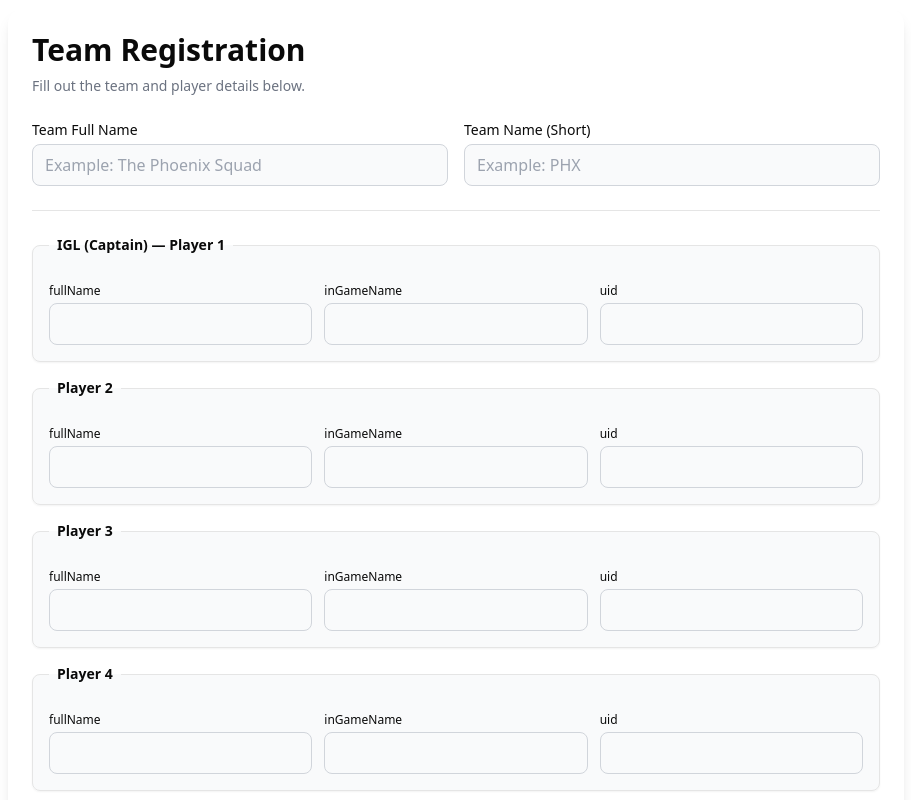
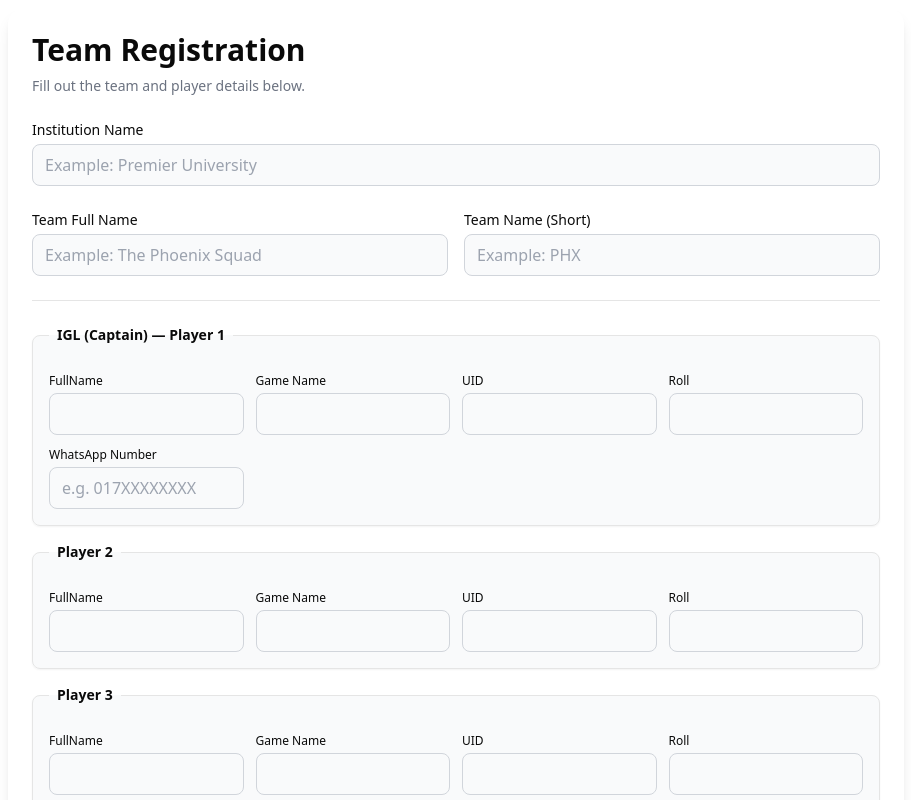
Before and after one commit to Hamed18/Go-On, a React (Vite) app in the folder FRONTEND/: page /enroll in a window 1280 px wide. Shown: the part 480-1280 px from the top of the page, without its empty margins (184-1095 px from the left). Built offline with nearby package versions, Linux system fonts and the light colour scheme.

Commit message:
updated registration

```diff
--- a/FRONTEND/src/Pages/Enroll/TeamRegistrationForm.jsx
+++ b/FRONTEND/src/Pages/Enroll/TeamRegistrationForm.jsx
@@ -6,7 +6,8 @@ import { motion } from "framer-motion";
 import { fadeIn } from "../../utils/motion";
 
 export default function TeamRegistrationForm() {
-  const initialPlayer = { fullName: "", inGameName: "", uid: "" };
+  const initialPlayer = { fullName: "", inGameName: "", uid: "", roll: "" };
+  const [institution, setInstitution] = useState("");
   const [teamFullName, setTeamFullName] = useState("");
   const [teamShortName, setTeamShortName] = useState("");
   const [players, setPlayers] = useState(Array(5).fill({ ...initialPlayer }));
@@ -29,14 +30,21 @@ export default function TeamRegistrationForm() {
 
   function validate() {
     const err = {};
+    if (!institution.trim()) err.institution = "Institution name is required.";
     if (!teamFullName.trim()) err.teamFullName = "Team full name is required.";
     if (!teamShortName.trim()) err.teamShortName = "Team short name is required.";
+
     players.forEach((p, i) => {
       const base = `player${i + 1}`;
       if (!p.fullName.trim()) err[`${base}_fullName`] = "Full name required.";
       if (!p.inGameName.trim()) err[`${base}_inGameName`] = "In-game name required.";
       if (!p.uid.trim()) err[`${base}_uid`] = "In-game UID required.";
+      if (!p.roll.trim()) err[`${base}_roll`] = "Roll is required.";
+      if (i === 0 && !p.whatsapp?.trim()) err[`${base}_whatsapp`] = "WhatsApp number required.";
+      if (i === 0 && p.whatsapp && !/^\d{10,15}$/.test(p.whatsapp))
+        err[`${base}_whatsapp`] = "Invalid WhatsApp number.";
     });
+
     setErrors(err);
     return Object.keys(err).length === 0;
   }
@@ -47,6 +55,7 @@ export default function TeamRegistrationForm() {
     if (!validate()) return;
 
     const payload = {
+      institution,
       teamFullName,
       teamShortName,
       players: players.map((p, i) => ({
@@ -67,6 +76,7 @@ export default function TeamRegistrationForm() {
         setServerMessage({ type: "success", text: "Team registered successfully!" });
 
         // Reset form
+        setInstitution("");
         setTeamFullName("");
         setTeamShortName("");
         setPlayers(Array(5).fill({ ...initialPlayer }));
@@ -88,14 +98,13 @@ export default function TeamRegistrationForm() {
 
   return (
     <>
-        {/* First Banner Section */}
+      {/* First Banner Section */}
       <motion.section
         variants={fadeIn("up", 0.7)}
         initial="hidden"
         whileInView="show"
         className="relative bg-indigo-700 text-white text-center px-6 py-16 rounded-2xl shadow-md sm:mb-12 md:mb-16 overflow-hidden"
       >
-        {/* Background Gaming Image */}
         <motion.div
           variants={fadeIn("up", 0.71)}
           className="absolute inset-0 opacity-20"
@@ -112,7 +121,6 @@ export default function TeamRegistrationForm() {
           />
         </motion.div>
 
-        {/* Content */}
         <motion.div
           variants={fadeIn("up", 0.72)}
           initial="hidden"
@@ -142,6 +150,7 @@ export default function TeamRegistrationForm() {
           </motion.p>
         </motion.div>
       </motion.section>
+
       <ToastContainer position="top-right" autoClose={4000} />
 
       <div className="max-w-4xl mx-auto p-6 bg-white rounded-2xl shadow-lg mt-10">
@@ -151,6 +160,20 @@ export default function TeamRegistrationForm() {
         </p>
 
         <form onSubmit={handleSubmit} className="space-y-6">
+          {/* Institution Name */}
+          <div>
+            <label className="block text-sm font-medium mb-1">Institution Name</label>
+            <input
+              value={institution}
+              onChange={(e) => setInstitution(e.target.value)}
+              className={inputClass(errors.institution)}
+              placeholder="Example: Premier University"
+            />
+            {errors.institution && (
+              <p className="text-xs text-red-500">{errors.institution}</p>
+            )}
+          </div>
+
           {/* Team Info */}
           <div className="grid grid-cols-1 md:grid-cols-2 gap-4">
             <div>
@@ -161,7 +184,9 @@ export default function TeamRegistrationForm() {
                 className={inputClass(errors.teamFullName)}
                 placeholder="Example: The Phoenix Squad"
               />
-              {errors.teamFullName && <p className="text-xs text-red-500">{errors.teamFullName}</p>}
+              {errors.teamFullName && (
+                <p className="text-xs text-red-500">{errors.teamFullName}</p>
+              )}
             </div>
 
             <div>
@@ -172,7 +197,9 @@ export default function TeamRegistrationForm() {
                 className={inputClass(errors.teamShortName)}
                 placeholder="Example: PHX"
               />
-              {errors.teamShortName && <p className="text-xs text-red-500">{errors.teamShortName}</p>}
+              {errors.teamShortName && (
+                <p className="text-xs text-red-500">{errors.teamShortName}</p>
+              )}
             </div>
           </div>
 
@@ -185,20 +212,44 @@ export default function TeamRegistrationForm() {
                 <legend className="px-2 text-sm font-semibold">
                   {idx === 0 ? "IGL (Captain) — Player 1" : `Player ${idx + 1}`}
                 </legend>
-                <div className="grid grid-cols-1 md:grid-cols-3 gap-3 mt-3">
-                  {["fullName", "inGameName", "uid"].map((field) => (
+                <div className="grid grid-cols-1 md:grid-cols-4 gap-3 mt-3">
+                  {["fullName", "inGameName", "uid", "roll"].map((field) => (
                     <div key={field}>
-                      <label className="block text-xs font-medium mb-1">{field}</label>
+                      <label className="block text-xs font-medium mb-1 capitalize">
+                        {field === "uid" ? "UID" : field === "inGameName" ? "Game Name" : field}
+                      </label>
                       <input
                         value={player[field]}
                         onChange={(e) => handlePlayerChange(idx, field, e.target.value)}
                         className={inputClass(errors[`player${idx + 1}_${field}`])}
                       />
                       {errors[`player${idx + 1}_${field}`] && (
-                        <p className="text-xs text-red-500">{errors[`player${idx + 1}_${field}`]}</p>
+                        <p className="text-xs text-red-500">
+                          {errors[`player${idx + 1}_${field}`]}
+                        </p>
                       )}
                     </div>
                   ))}
+
+                  {/* WhatsApp for player 1 */}
+                  {idx === 0 && (
+                    <div>
+                      <label className="block text-xs font-medium mb-1">
+                        WhatsApp Number
+                      </label>
+                      <input
+                        value={player.whatsapp || ""}
+                        onChange={(e) => handlePlayerChange(idx, "whatsapp", e.target.value)}
+                        className={inputClass(errors[`player${idx + 1}_whatsapp`])}
+                        placeholder="e.g. 017XXXXXXXX"
+                      />
+                      {errors[`player${idx + 1}_whatsapp`] && (
+                        <p className="text-xs text-red-500">
+                          {errors[`player${idx + 1}_whatsapp`]}
+                        </p>
+                      )}
+                    </div>
+                  )}
                 </div>
               </fieldset>
             ))}
@@ -219,6 +270,7 @@ export default function TeamRegistrationForm() {
             <button
               type="button"
               onClick={() => {
+                setInstitution("");
                 setTeamFullName("");
                 setTeamShortName("");
                 setPlayers(Array(5).fill({ ...initialPlayer }));
@@ -232,7 +284,11 @@ export default function TeamRegistrationForm() {
           </div>
 
           {serverMessage && (
-            <p className={`mt-4 text-sm ${serverMessage.type === "success" ? "text-green-600" : "text-red-600"}`}>
+            <p
+              className={`mt-4 text-sm ${
+                serverMessage.type === "success" ? "text-green-600" : "text-red-600"
+              }`}
+            >
               {serverMessage.text}
             </p>
           )}
--- a/FRONTEND/src/Pages/Events/CurrentFest.jsx
+++ b/FRONTEND/src/Pages/Events/CurrentFest.jsx
@@ -74,7 +74,7 @@ const CurrentFest = () => {
                     events — <strong>Go On – eSports Showdown 2025!</strong>{" "}
                     Bringing together students, local pros, and Free Fire fans
                     for an unforgettable competitive experience with a{" "}
-                    <span className="text-yellow-500 font-bold">1,50,000৳</span>{" "}
+                    <span className="text-yellow-500 font-bold">2,00,000৳</span>{" "}
                     prize pool! 💰
                   </>
                 ),
--- a/FRONTEND/src/Shared/Navbar.jsx
+++ b/FRONTEND/src/Shared/Navbar.jsx
@@ -23,7 +23,6 @@ const Navbar = () => {
 
   // local fallback state (only used when no provider)
   const [localTheme, setLocalTheme] = useState(() => {
-    // initial: try localStorage, then document element class, then light
     try {
       const stored = localStorage.getItem('theme');
       if (stored === 'dark' || stored === 'light') return stored;
@@ -39,21 +38,18 @@ const Navbar = () => {
   const toggleTheme = hasContext
     ? themeContext.toggleTheme
     : () => {
-        // fallback toggle: toggle html 'dark' class and persist
         const next = theme === 'dark' ? 'light' : 'dark';
         setLocalTheme(next);
         try {
           if (next === 'dark') document.documentElement.classList.add('dark');
           else document.documentElement.classList.remove('dark');
           localStorage.setItem('theme', next);
-        } catch (e) {
-          // ignore (server side or restricted storage)
-        }
+        } catch (e) {}
       };
 
-  // Keep document class in sync when using local fallback (for initial render or updates)
+  // Keep document class in sync when using local fallback
   useEffect(() => {
-    if (hasContext) return; // provider owns state; don't override
+    if (hasContext) return;
     try {
       if (localTheme === 'dark') document.documentElement.classList.add('dark');
       else document.documentElement.classList.remove('dark');
@@ -65,7 +61,7 @@ const Navbar = () => {
     { to: "/events", label: "Events", show: true },
     { to: "/blog", label: "Blog", show: true },
     { to: "/contact", label: "Contact", show: true },
- /* { to: "/enroll", label: "Enroll", show: true },  */
+    /* { to: "/enroll", label: "Enroll", show: true },  */
     { to: "/login", label: "Login", show: !user },
   ];
 
@@ -83,7 +79,7 @@ const Navbar = () => {
             <h2 className="flex flex-col justify-center uppercase">
               <span className="font-bold text-xl md:text-3xl">Go On</span>
               <span className="-mt-1 font-normal text-xs md:text-sm tracking-widest">
-                Upgrade your Gaming
+                Compete to Win!
               </span>
             </h2>
           </div>
@@ -112,41 +108,9 @@ const Navbar = () => {
                 </NavLink>
               ))}
 
-            {/* Theme Toggle Button */}
-              {/* <label className="swap swap-rotate cursor-pointer">
-              <input
-                type="checkbox"
-                checked={theme === "dark"}
-                onChange={toggleTheme}
-                className="hidden"
-                aria-label="Toggle theme"
-              />
-            </label>
-            <svg  */}
-              {/* //   className="swap-off h-6 w-6 fill-current"
-              //   xmlns="http://www.w3.org/2000/svg"
-              //   viewBox="0 0 24 24"
-              // >
-              //   <path d="M5.64,17l-.71.71a1,1,0,1,0,1.41,1.41l.71-.71A1,1,0,0,0,5.64,17ZM12,6.5A5.5,5.5,0,1,0,17.5,12,5.51,5.51,0,0,0,12,6.5Z" />
-              // </svg> */}
-
-              {/* Moon Icon */}
-            {/* //   <svg
-            //     className="swap-on h-6 w-6 fill-current"
-            //     xmlns="http://www.w3.org/2000/svg"
-            //     viewBox="0 0 24 24"
-            //   >
-            //     <path d="M21.64,13a1,1,0,0,0-1.05-.14A8.05,8.05,0,0,1,9.08,5.49a8.59,8.59,0,0,1,.25-2A1,1,0,0,0,8,2.36,10.14,10.14,0,1,0,22,14.05,1,1,0,0,0,21.64,13Z" />
-            //   </svg>
-            // </label>    */}
-
-            {user && <LoginMenu />}
-          </div>
-
-          {/* Mobile Menu Button */}
-          <div className="md:hidden flex items-center gap-3">
-            {/* Theme Toggle in Mobile */}
-            {/* <label className="swap swap-rotate cursor-pointer">
+            {/* ======= THEME TOGGLE (COMMENTED OUT) ======= */}
+            {/*
+            <label className="swap swap-rotate cursor-pointer">
               <input
                 type="checkbox"
                 checked={theme === "dark"}
@@ -168,7 +132,42 @@ const Navbar = () => {
               >
                 <path d="M21.64,13a1,1,0,0,0-1.05-.14A8.05,8.05,0,0,1,9.08,5.49a8.59,8.59,0,0,1,.25-2A1,1,0,0,0,8,2.36,10.14,10.14,0,1,0,22,14.05,1,1,0,0,0,21.64,13Z" />
               </svg>
-            </label> */}
+            </label>
+            */}
+            {/* ======= END THEME TOGGLE ======= */}
+
+            {user && <LoginMenu />}
+          </div>
+
+          {/* Mobile Menu Button */}
+          <div className="md:hidden flex items-center gap-3">
+            {/* ======= MOBILE THEME TOGGLE (COMMENTED OUT) ======= */}
+            {/*
+            <label className="swap swap-rotate cursor-pointer">
+              <input
+                type="checkbox"
+                checked={theme === "dark"}
+                onChange={toggleTheme}
+                className="hidden"
+                aria-label="Toggle theme"
+              />
+              <svg
+                className="swap-off h-6 w-6 fill-current"
+                xmlns="http://www.w3.org/2000/svg"
+                viewBox="0 0 24 24"
+              >
+                <path d="M5.64,17l-.71.71a1,1,0,1,0,1.41,1.41l.71-.71A1,1,0,0,0,5.64,17ZM12,6.5A5.5,5.5,0,1,0,17.5,12,5.51,5.51,0,0,0,12,6.5Z" />
+              </svg>
+              <svg
+                className="swap-on h-6 w-6 fill-current"
+                xmlns="http://www.w3.org/2000/svg"
+                viewBox="0 0 24 24"
+              >
+                <path d="M21.64,13a1,1,0,0,0-1.05-.14A8.05,8.05,0,0,1,9.08,5.49a8.59,8.59,0,0,1,.25-2A1,1,0,0,0,8,2.36,10.14,10.14,0,1,0,22,14.05,1,1,0,0,0,21.64,13Z" />
+              </svg>
+            </label>
+            */}
+            {/* ======= END MOBILE THEME TOGGLE ======= */}
 
             {/* Mobile Menu Sheet */}
             <Sheet open={isOpen} onOpenChange={setIsOpen}>
--- a/FRONTEND/src/components/partner.jsx
+++ b/FRONTEND/src/components/partner.jsx
@@ -3,11 +3,12 @@ import amazon from '../../src/assets/amazon.png'
 import woocommerce from '../../src/assets/woocommerce.png'
 import meundies from '../../src/assets/meundies.png'
 import sitepoint from '../../src/assets/sitepoint.png'
+import classico from '../../src/assets/Images/classico.jpg'
 import Marquee from 'react-fast-marquee'
 
 
 const Partner = () => {
-  const logos = [slack, amazon, woocommerce, meundies, sitepoint];
+  const logos = [classico];
 
   return (
     <div className="w-full container mx-auto py-12 md:py-16 overflow-hidden flex  flex-col sm:flex-row sm:items-center items-start ">
```
Also changed, not shown: FRONTEND/src/assets/Images/classico.jpg (added).
